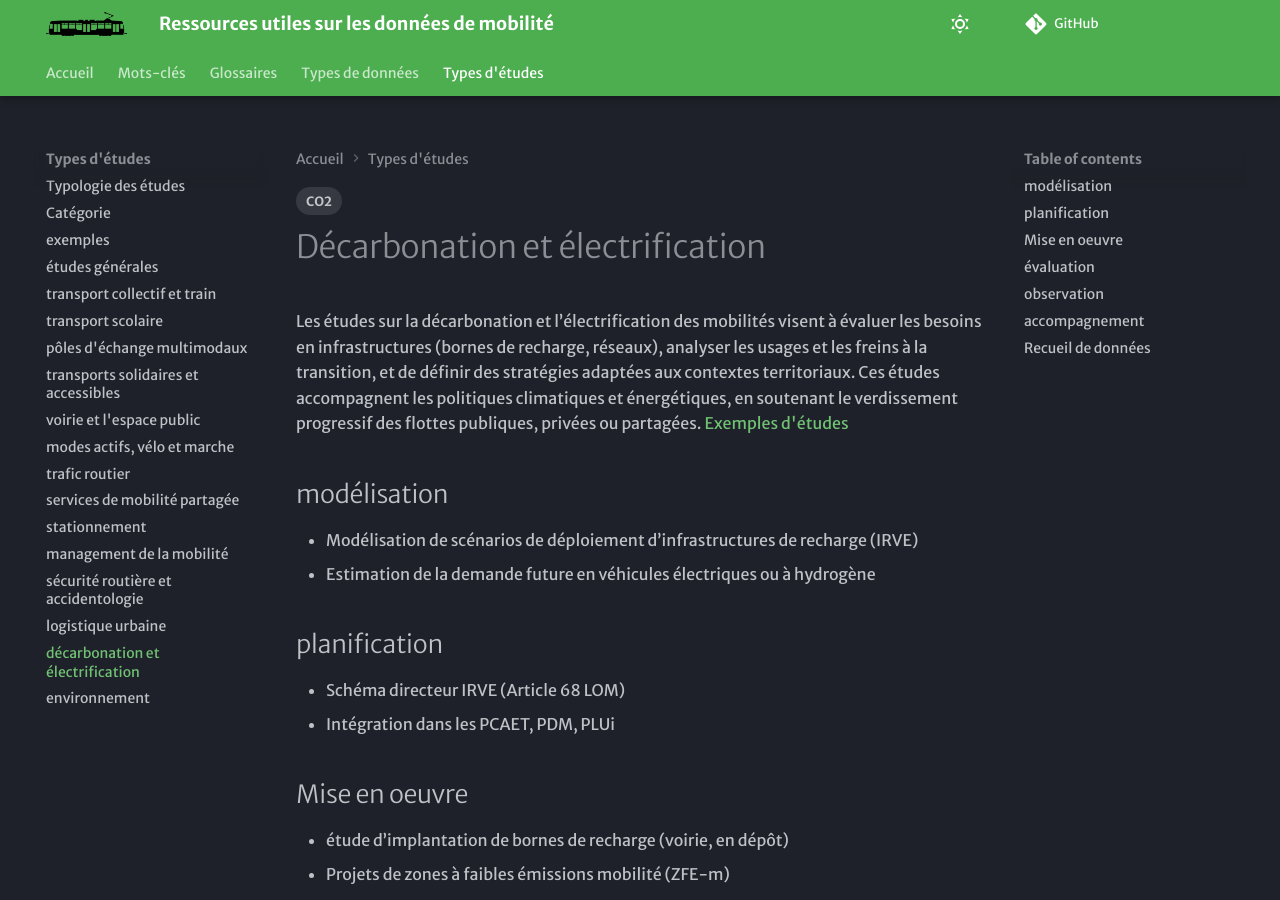
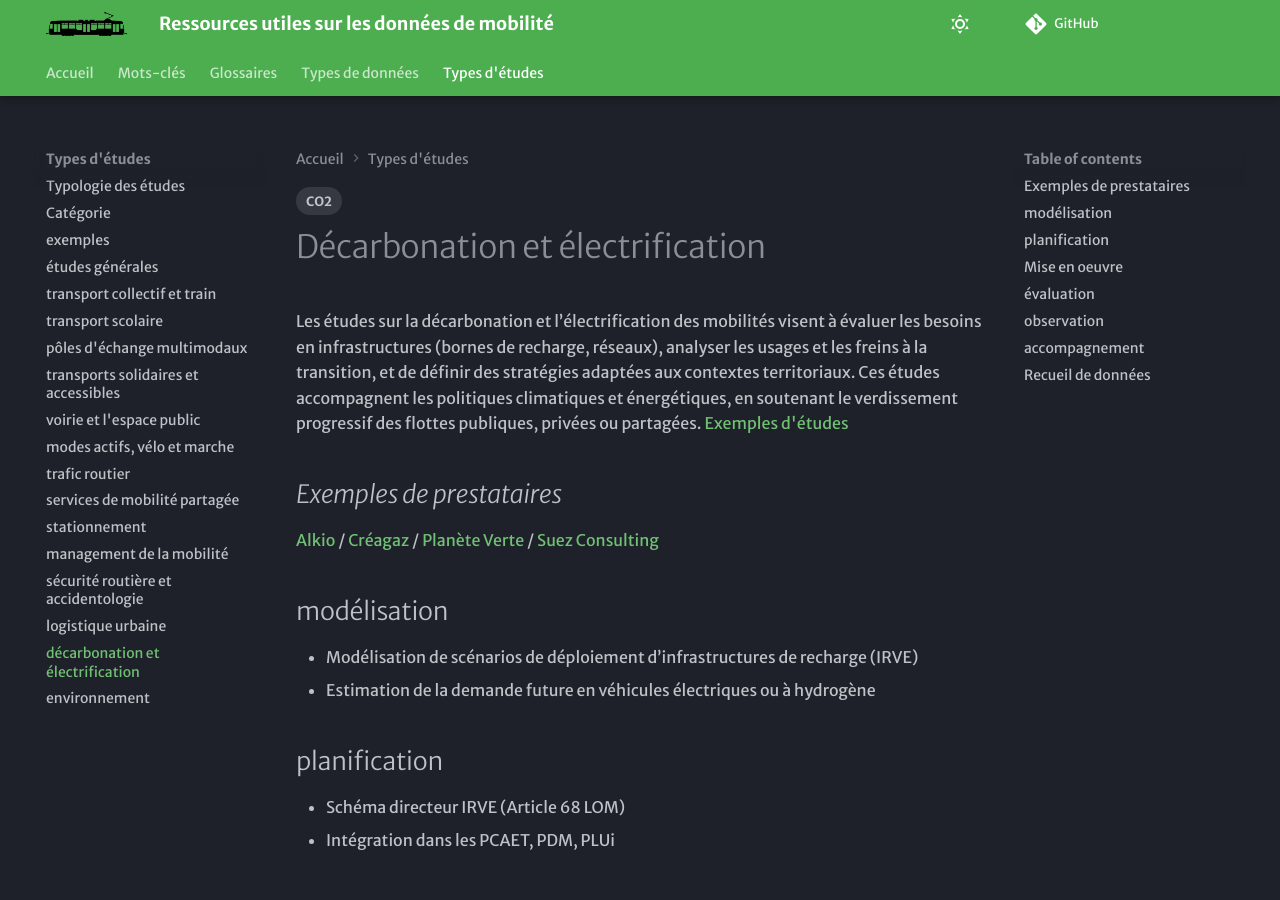
Before and after one commit to xdurang/mobscidat, an MkDocs documentation site: the page built from docs/type_etudes/TE_decarbo.md, in a window 1280 px wide and 900 px high. Built offline with MkDocs 1.6.1 and Material for MkDocs 9.7.7, drawn with Linux system fonts in a browser that asks for light colours; some web fonts are replaced; comment, search, counter and statistics services are not loaded.

Commit message:
Update TE_decarbo.md

```diff
--- a/docs/type_etudes/TE_decarbo.md
+++ b/docs/type_etudes/TE_decarbo.md
@@ -6,6 +6,9 @@ tags:
 # Décarbonation et électrification
 Les études sur la décarbonation et l’électrification des mobilités visent à évaluer les besoins en infrastructures (bornes de recharge, réseaux), analyser les usages et les freins à la transition, et de définir des stratégies adaptées aux contextes territoriaux. Ces études accompagnent les politiques climatiques et énergétiques, en soutenant le verdissement progressif des flottes publiques, privées ou partagées.
 [Exemples d'études](https://documentsmarches.francemobilites.fr/Search/?sort=score&sortOrder=desc&highlight=true&facet=true&r=1&f_type=DOCUMENT&f_property.FMCode.PublicContractClass.natureOfPrestations_string=Etude+service&l_property.FMCode.PublicContractClass.natureOfPrestations_string=25&l_property.FMCode.PublicContractClass.metierIndex_string=20&text=D%C3%A9carbonation+%C3%A9lectrification)
+## _Exemples de prestataires_
+[Alkio](https://www.alkio.fr/) / [Créagaz](https://www.creagaz.com/conception/) / [Planète Verte](http://www.planete-verte.fr/) / [Suez Consulting](https://www.suez.com/fr/groupe/qui-sommes-nous/consulting)
+
 ## modélisation
 - Modélisation de scénarios de déploiement d’infrastructures de recharge (IRVE)
 - Estimation de la demande future en véhicules électriques ou à hydrogène
```
